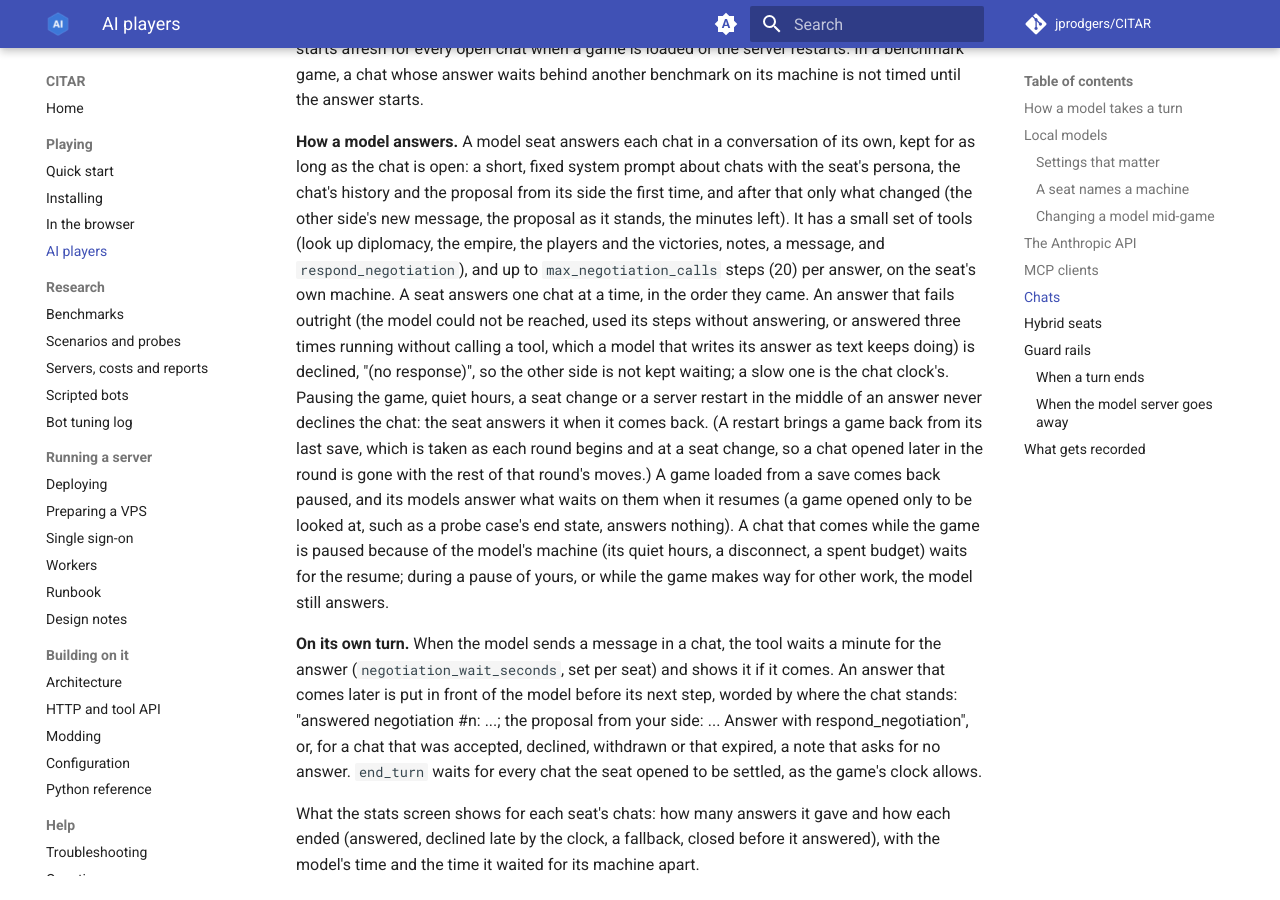
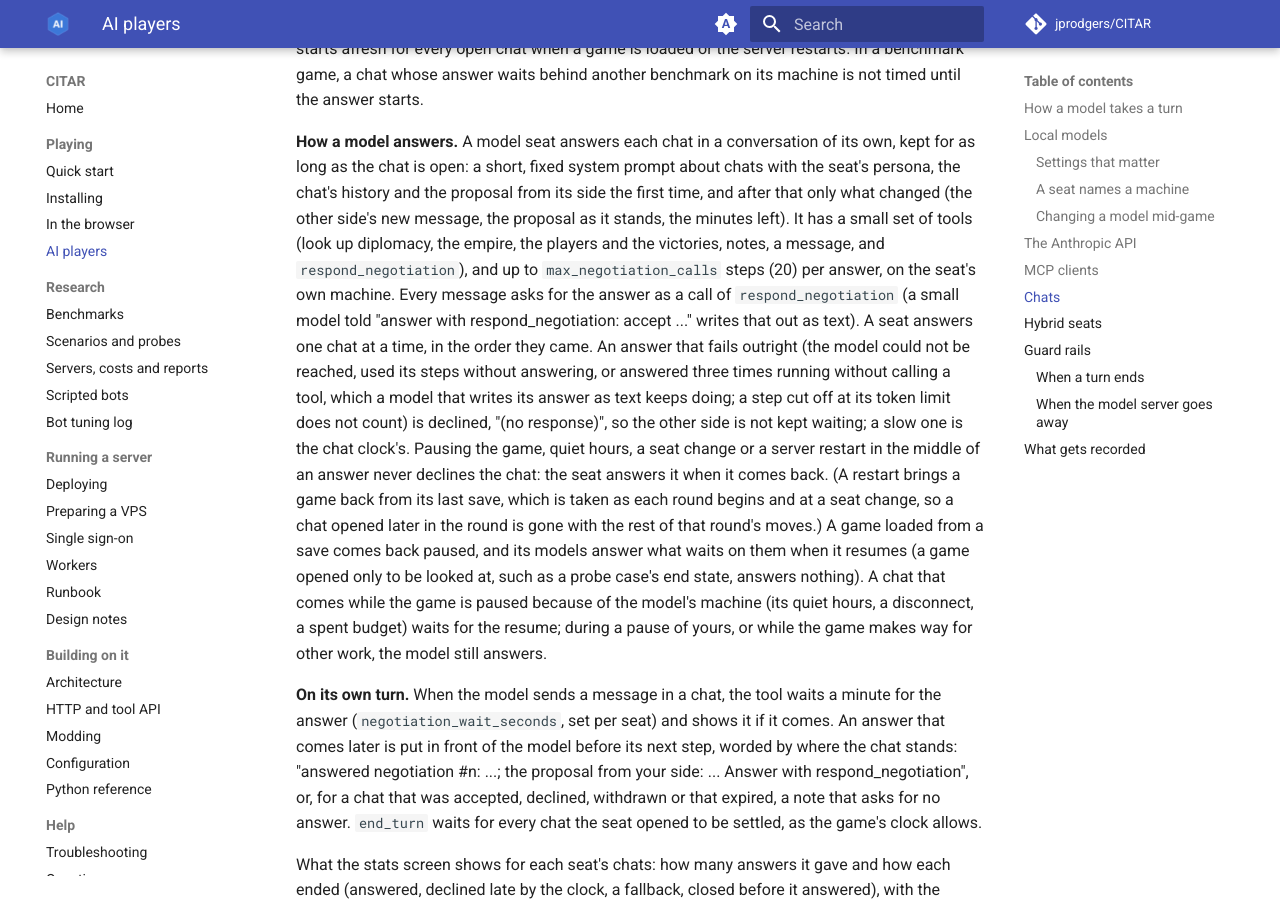
Before and after one commit to jprodgers/CITAR, an MkDocs documentation site: the page built from docs/AI_PLAYERS.md, in a window 1280 px wide and 900 px high, scrolled down 4141 px. Built offline with MkDocs 1.6.1 and Material for MkDocs 9.7.7, drawn with Linux system fonts in a browser that asks for light colours; comment, search, counter and statistics services are not loaded.

Commit message:
changelog, AI_PLAYERS: the chat's answer asked as a call of the tool, Gemma 4's syntax read, the saves list's buttons (3-19 fix)
Co-Authored-By: Claude Opus 5.5 <noreply@anthropic.com>

```diff
--- a/docs/AI_PLAYERS.md
+++ b/docs/AI_PLAYERS.md
@@ -159,11 +159,13 @@ as the chat is open: a short, fixed system prompt about chats with the seat's pe
 history and the proposal from its side the first time, and after that only what changed (the other
 side's new message, the proposal as it stands, the minutes left). It has a small set of tools (look up
 diplomacy, the empire, the players and the victories, notes, a message, and `respond_negotiation`), and
-up to `max_negotiation_calls` steps (20) per answer, on the seat's own machine. A seat answers one chat at
+up to `max_negotiation_calls` steps (20) per answer, on the seat's own machine. Every message asks for
+the answer as a call of `respond_negotiation` (a small model told "answer with respond_negotiation:
+accept ..." writes that out as text). A seat answers one chat at
 a time, in the order they came. An answer that fails outright (the model could not be reached, used
 its steps without answering, or answered three times running without calling a tool, which a model
-that writes its answer as text keeps doing) is declined, "(no response)", so the other side is not
-kept waiting;
+that writes its answer as text keeps doing; a step cut off at its token limit does not count) is
+declined, "(no response)", so the other side is not kept waiting;
 a slow one is the chat clock's. Pausing the game, quiet hours, a seat change or a server restart in
 the middle of an answer never declines the chat: the seat answers it when it comes back. (A restart
 brings a game back from its last save, which is taken as each round begins and at a seat change, so
```
Also changed, not shown: CHANGELOG.md (+12 -1 lines).
